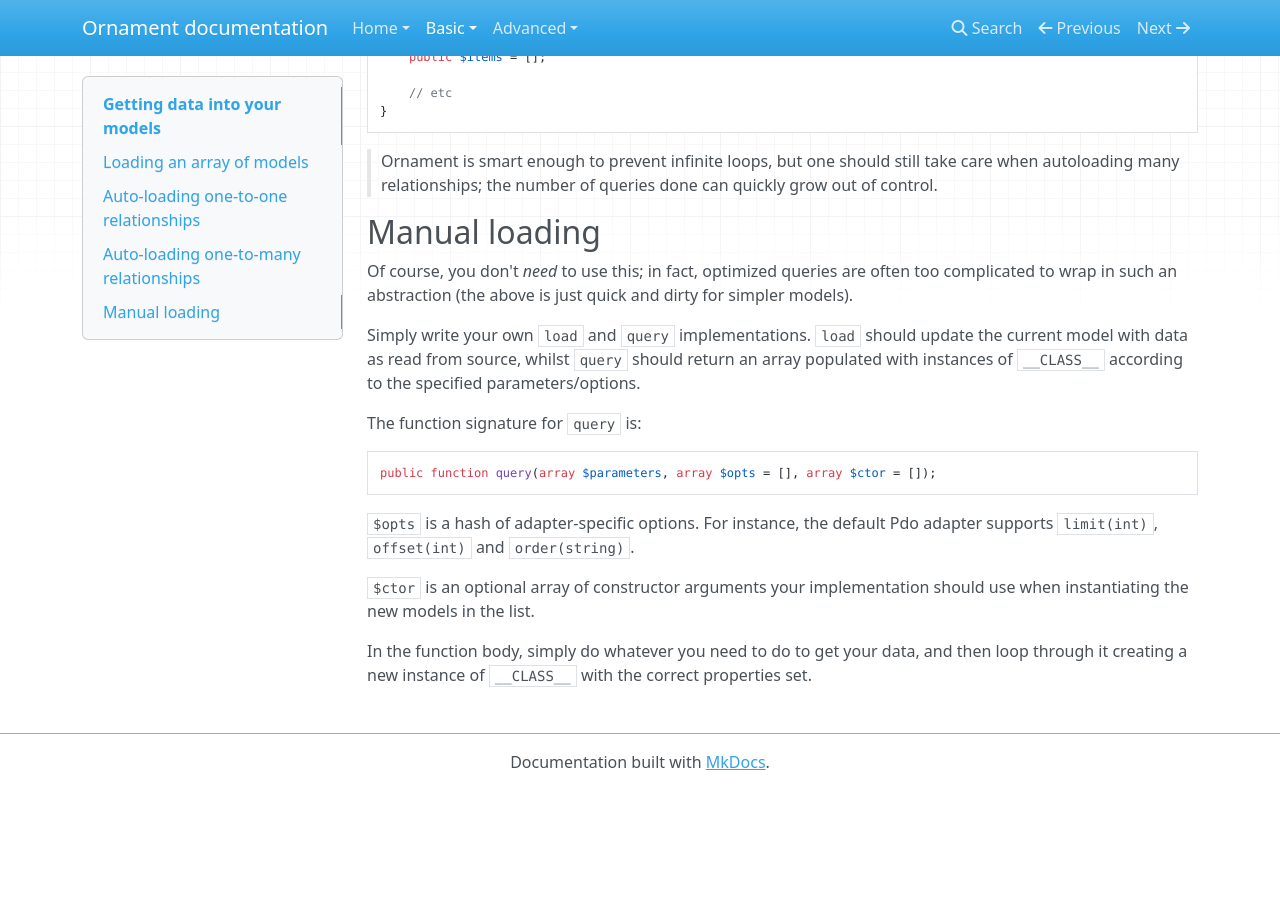
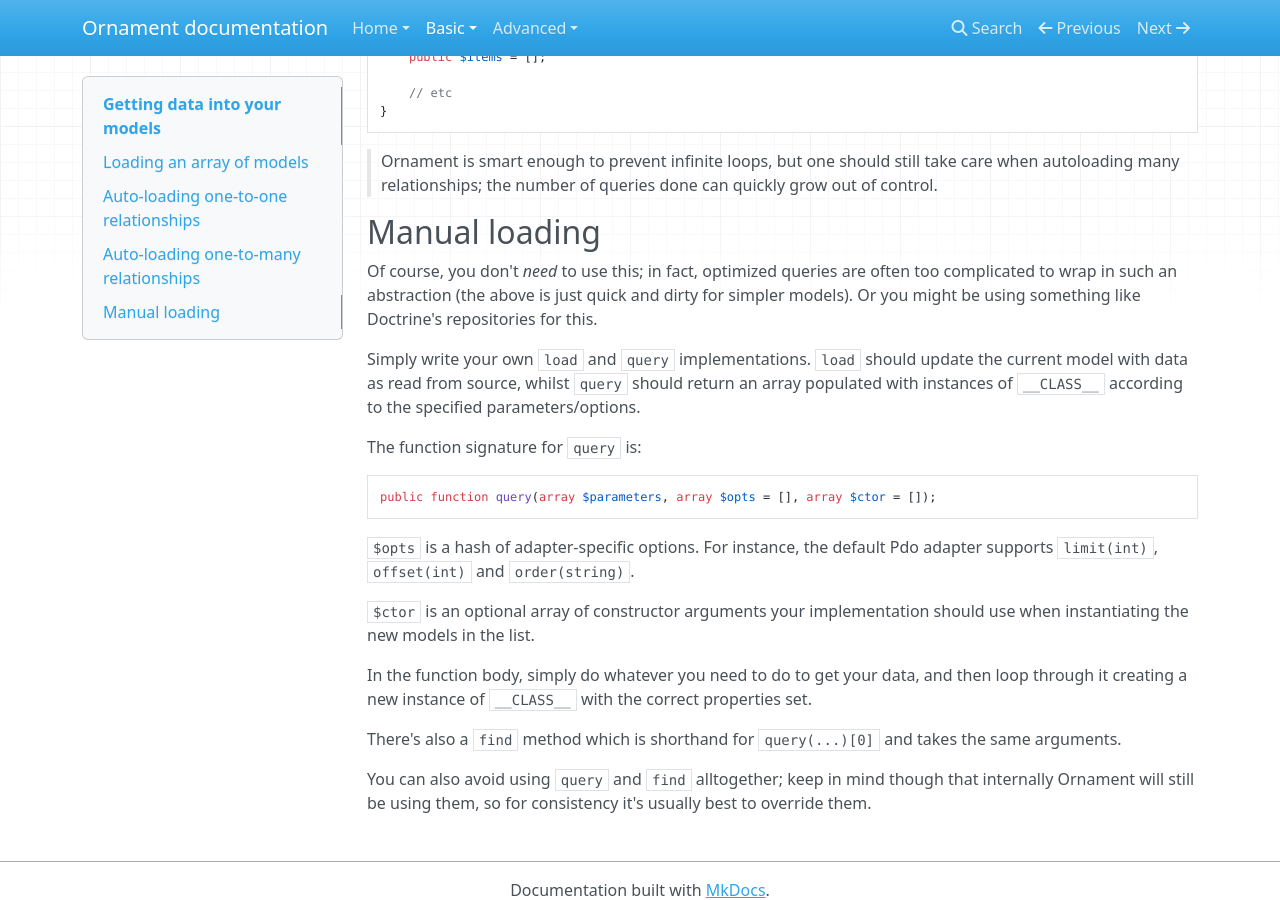
Before and after one commit to ornament-orm/ornament, an MkDocs documentation site: the page built from docs/basic/loading.md, in a window 1280 px wide and 900 px high, scrolled down 1909 px. Built offline with MkDocs 1.6.1, drawn with Linux system fonts in a browser that asks for light colours; nearby versions of some CDN libraries; old or Windows-style settings are respelled for this version of MkDocs; before the commit the page ends 2699 px from its top, so only the background shows below that.

Commit message:
extend docs

```diff
--- a/docs/basic/loading.md
+++ b/docs/basic/loading.md
@@ -112,7 +112,8 @@ class UserModel
 ## Manual loading
 Of course, you don't _need_ to use this; in fact, optimized queries are often
 too complicated to wrap in such an abstraction (the above is just quick and
-dirty for simpler models).
+dirty for simpler models). Or you might be using something like Doctrine's
+repositories for this.
 
 Simply write your own `load` and `query` implementations. `load` should update
 the current model with data as read from source, whilst `query` should return
@@ -134,3 +135,10 @@ use when instantiating the new models in the list.
 In the function body, simply do whatever you need to do to get your data, and
 then loop through it creating a new instance of `__CLASS__` with the correct
 properties set.
+
+There's also a `find` method which is shorthand for `query(...)[0]` and takes
+the same arguments.
+
+You can also avoid using `query` and `find` alltogether; keep in mind though
+that internally Ornament will still be using them, so for consistency it's
+usually best to override them.
```
